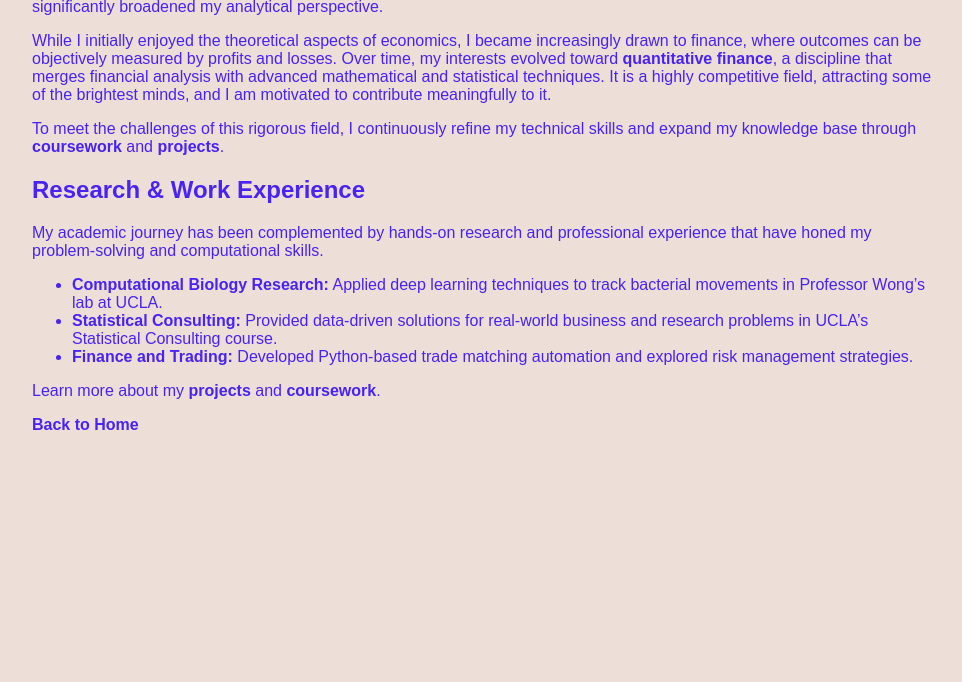
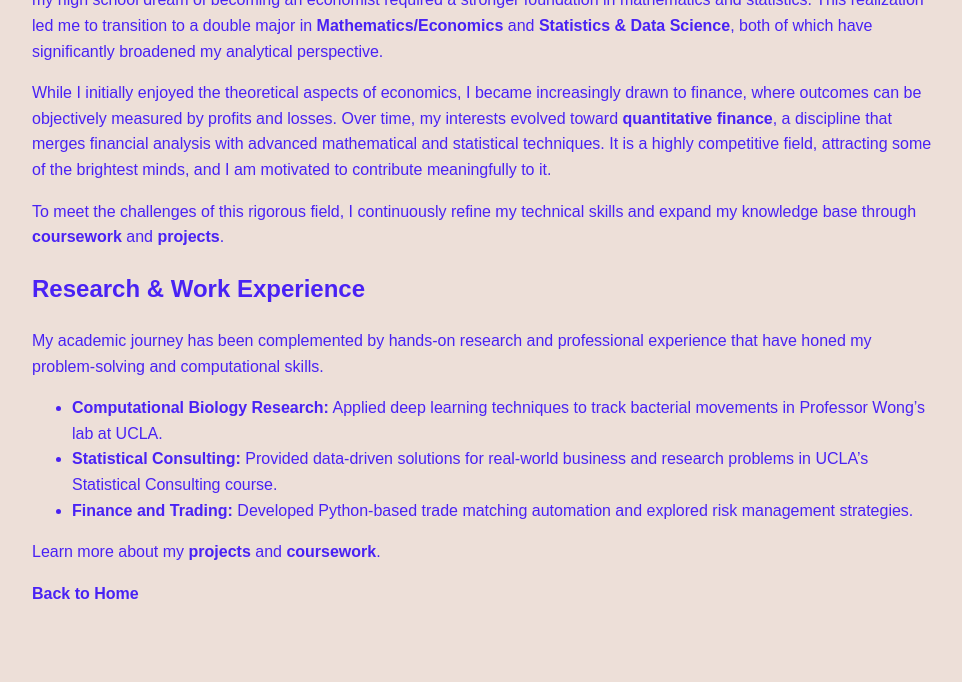
Before and after one commit to tonySun2/my-portfolio, a plain HTML site: page academic.html in a window 1280 px wide. Shown: the part 202-884 px from the top of the page, without its empty margins (158-1120 px from the left). Before the commit the page ends 800 px from the top, so only its background shows below. Drawn offline with Linux system fonts and the light colour scheme.

Commit message:
Update styles.css

```diff
--- a/styles.css
+++ b/styles.css
@@ -25,11 +25,12 @@ body {
 
 
 /* General Text Styling */
-.content {
-    max-width: 900px; /* Set a reasonable width */
-    margin: 40px auto; /* Center the content with space on both sides */
-    padding: 20px; /* Adds inner spacing */
-    text-align: left; /* Align text to the left */
+.content, .text-container {
+    max-width: 900px;
+    margin: 60px auto; /* Extra space to ensure proper spacing */
+    padding: 20px;
+    text-align: left;
+    line-height: 1.6; /* Improve readability */
 }
 
 /* Styling for Links */
@@ -44,13 +45,16 @@ a:hover {
     color: #6F22F4; /* Slightly different shade on hover */
 }
 
+
+
+/* Gallery Section: Two Images per Row Without Gaps */
+
 /* RESET DEFAULT STYLES BUT EXCLUDE TEXT CONTENT */
-body, .gallery {
+.gallery {
     margin: 0;
     padding: 0;
 }
 
-/* Gallery Section: Two Images per Row Without Gaps */
 .gallery {
     display: grid;
     grid-template-columns: repeat(2, 1fr);
```
